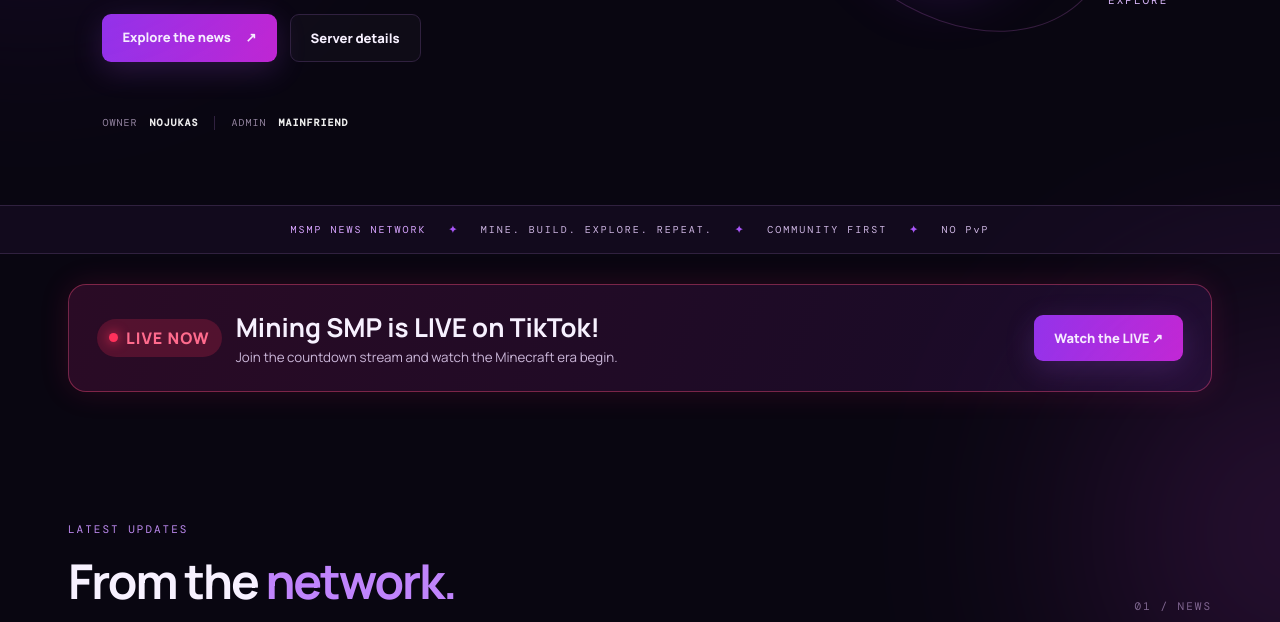
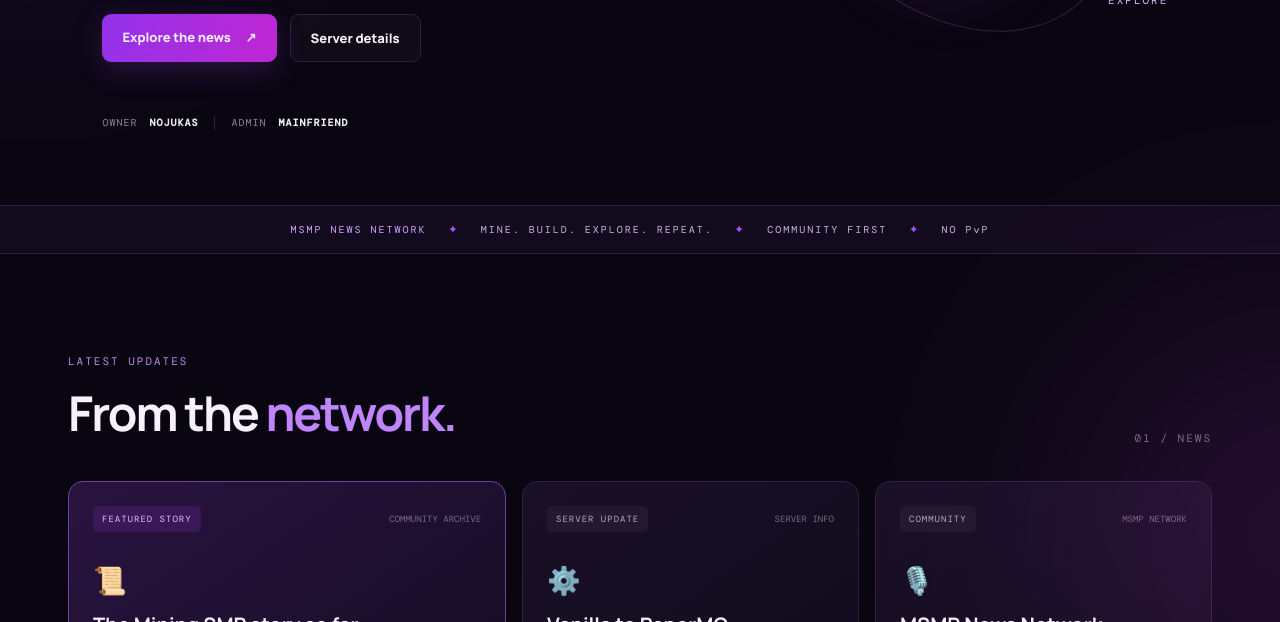
Before and after one commit to nojusycorparations-create/MSMPnews, a plain HTML site: page index.html in a window 1280 px wide. Shown: the part 577-1199 px from the top of the page. Drawn offline with nearby package versions, Linux system fonts and the light colour scheme.

Commit message:
Remove ended countdown LIVE banner

```diff
--- a/index.html
+++ b/index.html
@@ -36,14 +36,6 @@
     </section>
 
     <section class="ticker"><span>MSMP NEWS NETWORK</span><b>✦</b> MINE. BUILD. EXPLORE. REPEAT. <b>✦</b> COMMUNITY FIRST <b>✦</b> NO PvP</section>
-
-    <section class="section" id="live-now" style="padding-top:30px;padding-bottom:30px">
-      <a href="https://www.tiktok.com/@miningsmpoffical/live" target="_blank" rel="noopener noreferrer" style="display:flex;align-items:center;justify-content:space-between;gap:20px;flex-wrap:wrap;padding:24px 28px;border:1px solid #ff4d7d66;border-radius:18px;background:linear-gradient(110deg,#2a0b25,#160b27);color:inherit;text-decoration:none;box-shadow:0 0 30px #ff246622">
-        <span style="display:flex;align-items:center;gap:14px"><span style="display:inline-flex;align-items:center;gap:8px;padding:8px 12px;border-radius:999px;background:#ff315533;color:#ff6b8d;font-weight:800;letter-spacing:1px"><span style="width:9px;height:9px;border-radius:50%;background:#ff315b;box-shadow:0 0 12px #ff315b"></span> LIVE NOW</span><span><strong style="display:block;font-size:clamp(18px,3vw,26px)">Mining SMP is LIVE on TikTok!</strong><small style="color:#cbb7d9">Join the countdown stream and watch the Minecraft era begin.</small></span></span>
-        <span class="button primary" style="white-space:nowrap">Watch the LIVE ↗</span>
-      </a>
-    </section>
-
     <section class="section" id="news">
       <div class="section-head"><div><div class="eyebrow">LATEST UPDATES</div><h2>From the <span class="purple">network.</span></h2></div><span class="section-index">01 / NEWS</span></div>
       <div class="news-grid">
```
